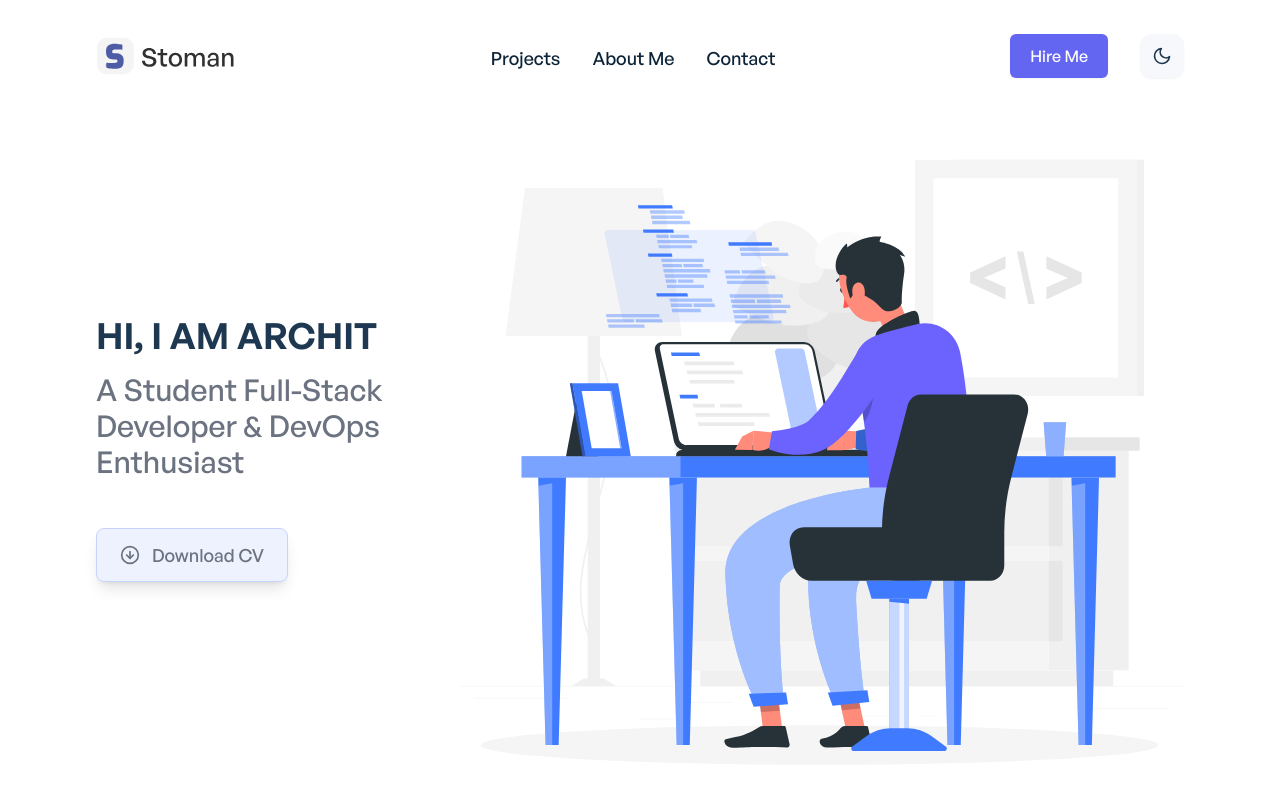
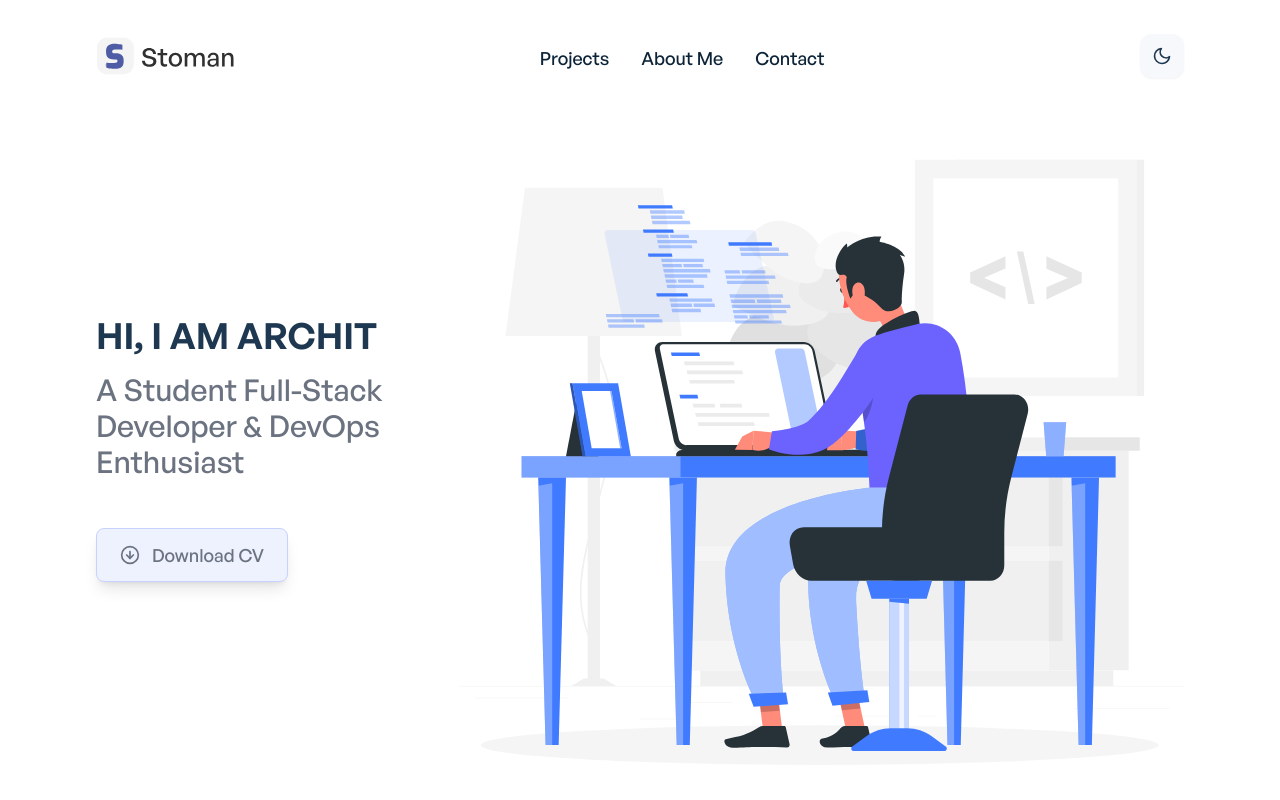
Before and after one commit to architsangal/architsangal-portfolio, a React (Create React App) app: page / in a window 1280 px wide. Shown: the top 800 px of the page. Built offline with nearby package versions, Linux system fonts and the light colour scheme.

Commit message:
Removed tests and Hire Me

```diff
--- a/src/components/shared/AppHeader.jsx
+++ b/src/components/shared/AppHeader.jsx
@@ -2,7 +2,7 @@ import { useState } from 'react';
 import { FiMenu, FiMoon, FiSun, FiX } from 'react-icons/fi';
 import { Link } from 'react-router-dom';
 import useThemeSwitcher from '../../hooks/useThemeSwitcher';
-import HireMeModal from '../HireMeModal';
+// import HireMeModal from '../HireMeModal';
 import logoLight from '../../images/logo-light.svg';
 import logoDark from '../../images/logo-dark.svg';
 import { motion } from 'framer-motion';
@@ -21,19 +21,19 @@ const AppHeader = () => {
 		}
 	}
 
-	function showHireMeModal() {
-		if (!showModal) {
-			document
-				.getElementsByTagName('html')[0]
-				.classList.add('overflow-y-hidden');
-			setShowModal(true);
-		} else {
-			document
-				.getElementsByTagName('html')[0]
-				.classList.remove('overflow-y-hidden');
-			setShowModal(false);
-		}
-	}
+	// function showHireMeModal() {
+	// 	if (!showModal) {
+	// 		document
+	// 			.getElementsByTagName('html')[0]
+	// 			.classList.add('overflow-y-hidden');
+	// 		setShowModal(true);
+	// 	} else {
+	// 		document
+	// 			.getElementsByTagName('html')[0]
+	// 			.classList.remove('overflow-y-hidden');
+	// 		setShowModal(false);
+	// 	}
+	// }
 
 	return (
 		<motion.nav
@@ -128,7 +128,7 @@ const AppHeader = () => {
 					>
 						Contact
 					</Link>
-					<div className="border-t-2 pt-3 sm:pt-0 sm:border-t-0 border-primary-light dark:border-secondary-dark">
+					{/* <div className="border-t-2 pt-3 sm:pt-0 sm:border-t-0 border-primary-light dark:border-secondary-dark">
 						<span
 							onClick={showHireMeModal}
 							className="font-general-medium sm:hidden block text-left text-md bg-indigo-500 hover:bg-indigo-600 text-white shadow-sm rounded-sm px-4 py-2 mt-2 duration-300 w-24"
@@ -136,7 +136,7 @@ const AppHeader = () => {
 						>
 							<Button title="Hire Me" />
 						</span>
-					</div>
+					</div> */}
 				</div>
 
 				{/* Header links large screen */}
@@ -166,7 +166,7 @@ const AppHeader = () => {
 
 				{/* Header right section buttons */}
 				<div className="hidden sm:flex justify-between items-center flex-col md:flex-row">
-					<div className="hidden md:flex">
+					{/* <div className="hidden md:flex">
 						<span
 							onClick={showHireMeModal}
 							className="text-md font-general-medium bg-indigo-500 hover:bg-indigo-600 text-white shadow-sm rounded-md px-5 py-2.5 duration-300"
@@ -174,7 +174,7 @@ const AppHeader = () => {
 						>
 							<Button title="Hire Me" />
 						</span>
-					</div>
+					</div> */}
 
 					{/* Theme switcher large screen */}
 					<div
@@ -191,7 +191,7 @@ const AppHeader = () => {
 				</div>
 			</div>
 			{/* Hire me modal */}
-			<div>
+			{/* <div>
 				{showModal ? (
 					<HireMeModal
 						onClose={showHireMeModal}
@@ -199,7 +199,7 @@ const AppHeader = () => {
 					/>
 				) : null}
 				{showModal ? showHireMeModal : null}
-			</div>
+			</div> */}
 		</motion.nav>
 	);
 };
```
Also changed, not shown: 2 other files (tests, documents, lock files or other folders).
